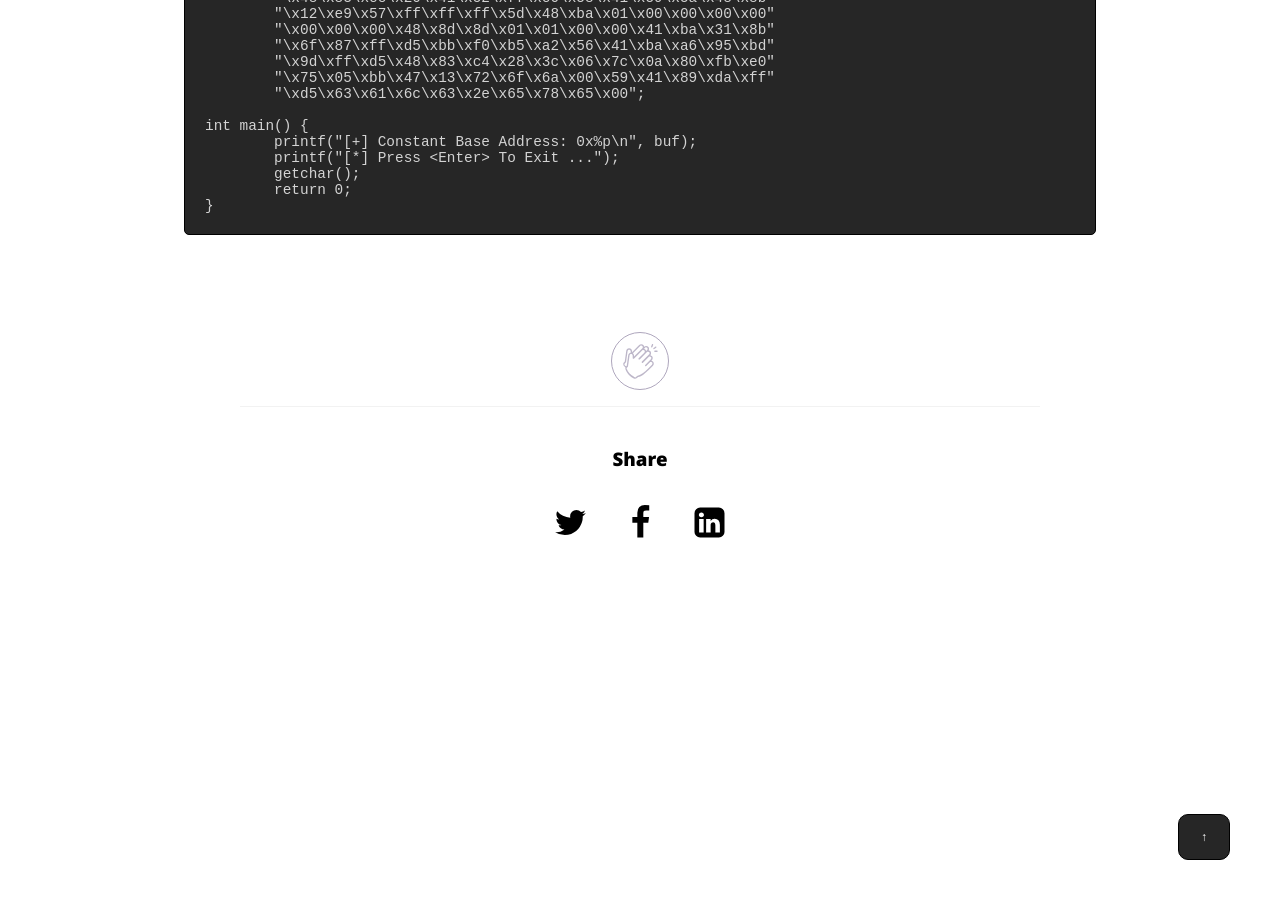
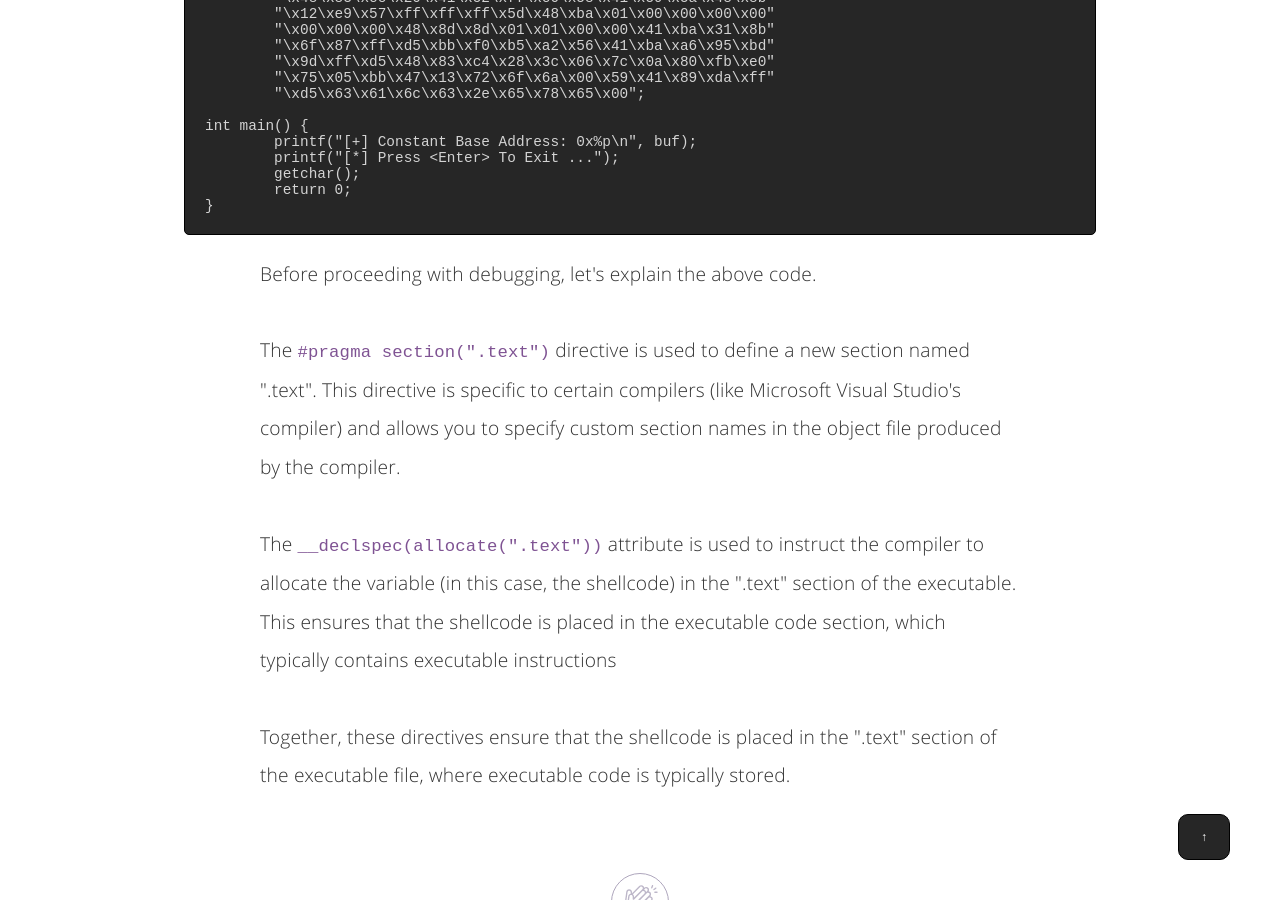
Before and after one commit to nickvourd/nickvourd.github.io, a Jekyll site: the page built from _posts/2024-04-21-the-anatomy-of-pe.md, in a window 1280 px wide and 900 px high, scrolled down 11154 px. Built offline with Jekyll 4.4.1, drawn with Linux system fonts in a browser that asks for light colours; some of the changed lines change nothing that is shown; some of the changed text lies outside the part shown.

Commit message:
The anatomy of PE

````diff
--- a/_posts/2024-04-21-the-anatomy-of-pe.md
+++ b/_posts/2024-04-21-the-anatomy-of-pe.md
@@ -306,7 +306,7 @@ int main() {
 
 <h4>.text Section</h4>
 
-<p>According to <a href="https://maldevacademy.com/">MalDev Academy</a>, to store the payload in the <b>.text</b> section, you must instruct the compiler to do this. More specifically, it differs from the declaration of global/local variables or constants. The compiler's instructions indicate that the variable is placed in the <b>.text</b> section and not in the <b>.rdata</b> or <b>.data</b> sections.</p><br />
+<p>According to <a href="https://maldevacademy.com/">MalDev Academy</a>, to store the payload in the <b>.text</b> section, you must instruct the compiler to do this. More specifically, it differs from the declaration of global variables or constants. The compiler's instructions indicate that the variable is placed in the <b>.text</b> section and not in the <b>.rdata</b> or <b>.data</b> sections.</p><br />
 
 <p>The following list describes the most important characteristics of the <b>.text</b> section:
 
@@ -353,6 +353,8 @@ int main() {
 }
 ```
 
+<p>Before proceeding with debugging, let's explain the above code.<br /><br />The <code>#pragma section(".text")</code> directive is used to define a new section named ".text". This directive is specific to certain compilers (like Microsoft Visual Studio's compiler) and allows you to specify custom section names in the object file produced by the compiler.<br /><br />The <code>__declspec(allocate(".text"))</code> attribute is used to instruct the compiler to allocate the variable (in this case, the shellcode) in the ".text" section of the executable. This ensures that the shellcode is placed in the executable code section, which typically contains executable instructions<br /><br />Together, these directives ensure that the shellcode is placed in the ".text" section of the executable file, where executable code is typically stored.</p>
+
 <br /><br />
 
 <!-- add the button!-->
````
